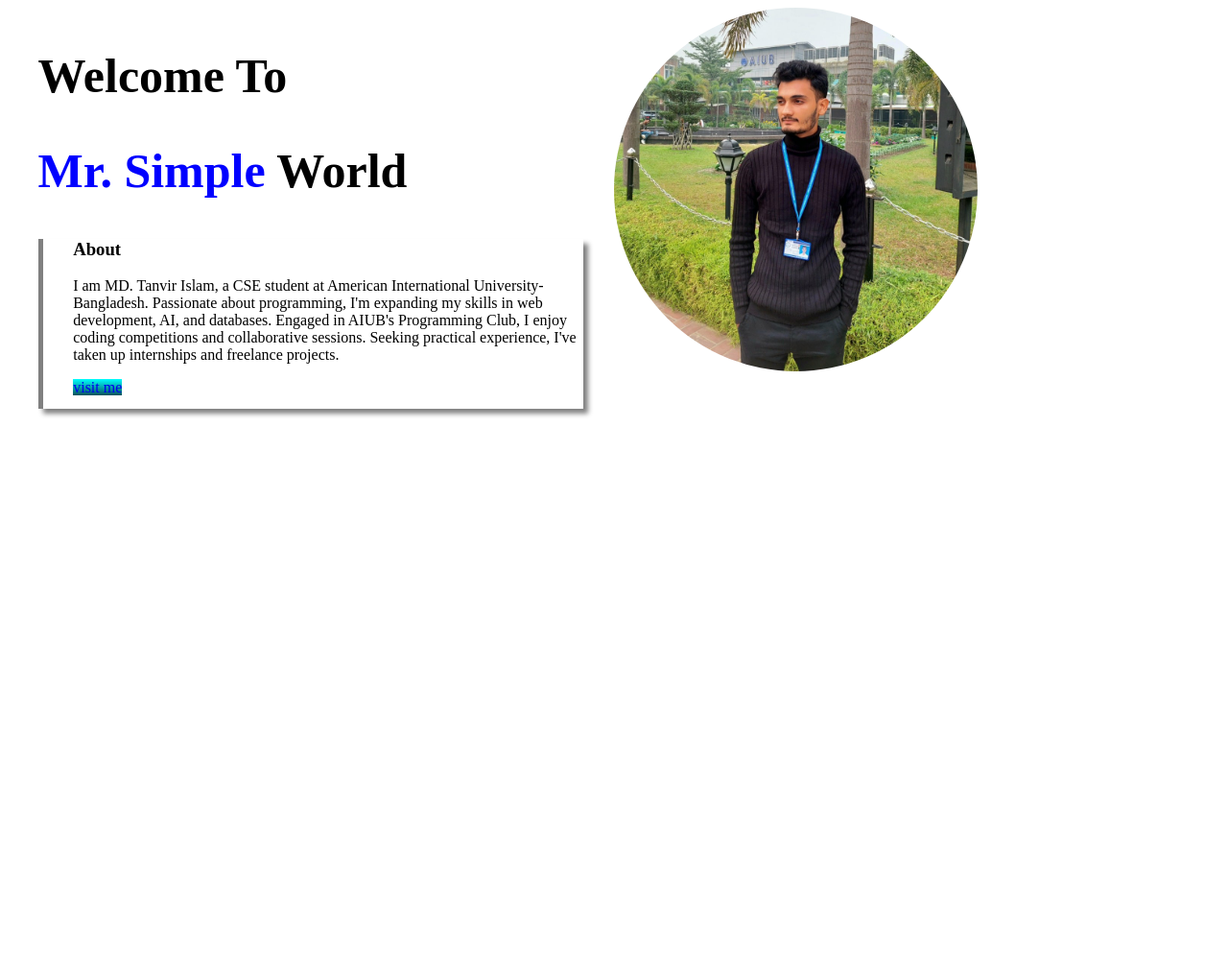
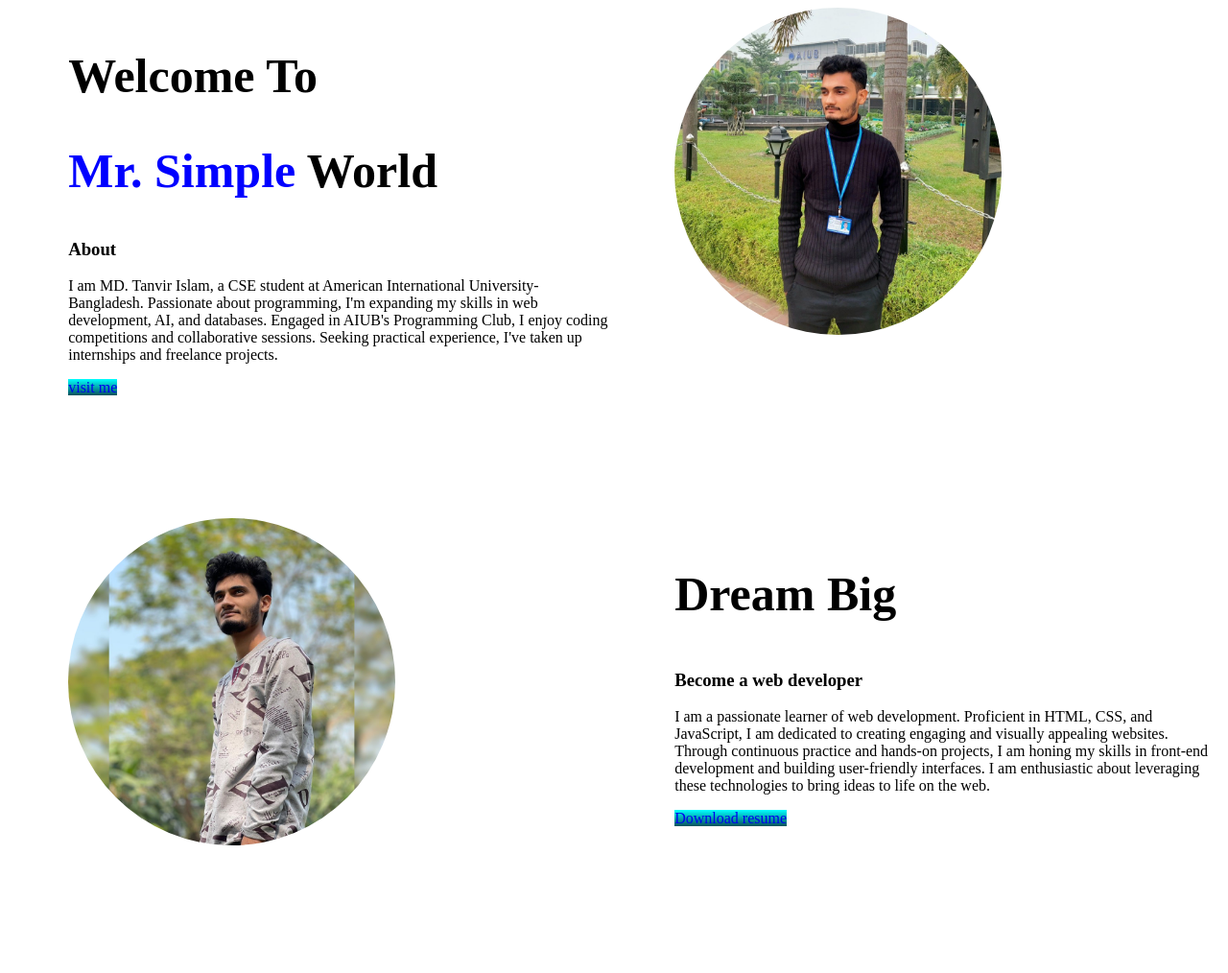
Before and after one commit to mdtanvirisl/First-Portfolio, a plain HTML site: page index.html in a window 1280 px wide. Shown: the whole page at 96% size. Before the commit the page ends 800 px from the top, so only its background shows below. Drawn offline with Linux system fonts and the light colour scheme.

Commit message:
added dream big

```diff
--- a/index.html
+++ b/index.html
@@ -17,7 +17,7 @@
         <div class="box">
             <h1>Welcome To</h1>
             <h1><span>Mr. Simple</span> World</h1>
-            <div class="box-shadow">
+
             <h3>About</h3>
             <p>I am MD. Tanvir Islam, a CSE student at American International University-Bangladesh. Passionate
                 about
@@ -27,17 +27,32 @@
                 internships
                 and
                 freelance projects.</p>
-                <a class="visit-button" target="_blank"
-                    href="https://www.facebook.com/tanvirislam.tanvirislam.96/">visit
+            <a class="visit-button" target="_blank" href="https://www.facebook.com/tanvirislam.tanvirislam.96/">visit
                 me</a>
-            </div>
-
 
         </div>
         <div class="box">
             <img src="img/322538765_1346989746085056_1083020125327819273_n.jpg" alt="">
         </div>
     </section>
+    <section>
+        <section>
+            <div class="box">
+                <img src="img/274461881_1620887818258014_3567712266417258797_n.jpg" alt="">
+            </div>
+            <div class="box">
+                <h1>Dream Big</h1>
+                <h3>Become a web developer</h3>
+                <p>I am a passionate learner of web development. Proficient in HTML, CSS, and JavaScript, I
+                    am dedicated to
+                    creating engaging and visually appealing websites. Through continuous practice and hands-on
+                    projects, I am honing my
+                    skills in front-end development and building user-friendly interfaces. I am enthusiastic about
+                    leveraging these
+                    technologies to bring ideas to life on the web.</p>
+                <a class="visit-button" target="_blank" href="https://www.linkedin.com/">Download resume</a>
+            </div>
+        </section>
 </body>
 
 </html>
--- a/style.css
+++ b/style.css
@@ -1,15 +1,16 @@
 section {
     display: flex;
+    margin-bottom: 10%;
 }
 
 h1 {
     text-align: left;
     font-size: 50px;
-    margin-left: 5%;
 }
 
 .box {
     width: 50%;
+    margin-left: 5%;
 }
 
 .box img {
```
Also changed, not shown: img/274461881_1620887818258014_3567712266417258797_n.jpg (added). Lines whose indentation alone changed are shown as unchanged.
